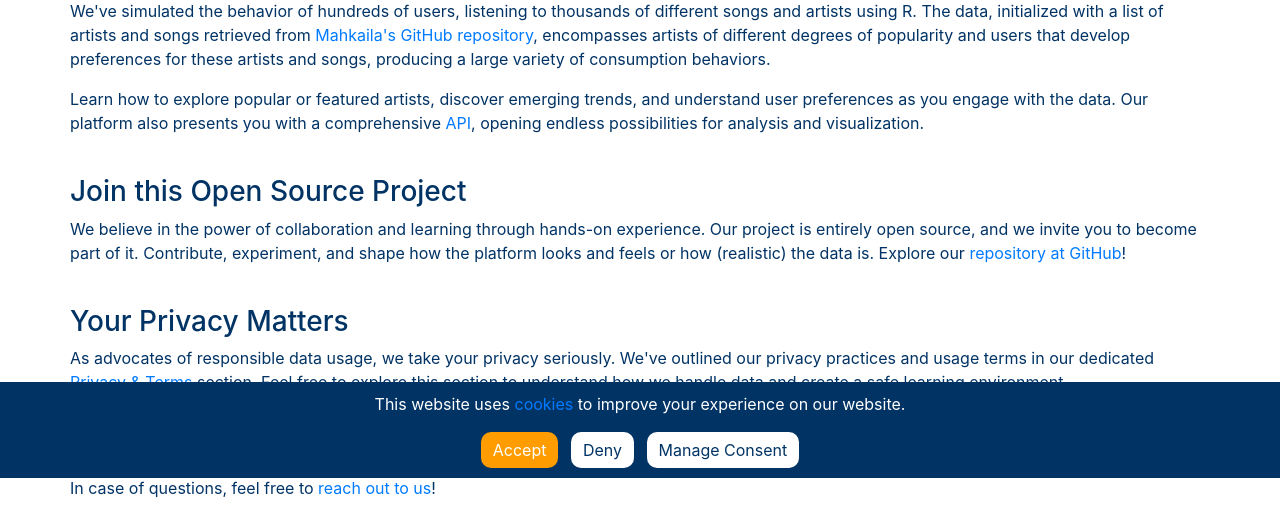
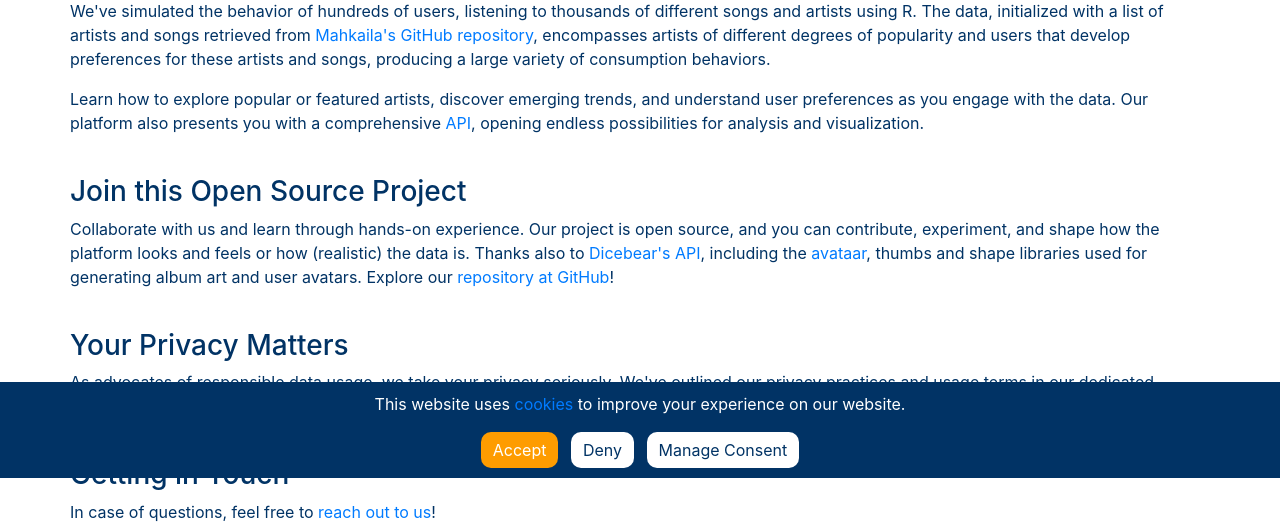
Before and after one commit to tilburgsciencehub/music-to-scrape, a Flask app: page /about in a window 1280 px wide. Shown: the part 322-849 px from the top of the page. Run offline with Flask 3, Linux system fonts and the light colour scheme; some libraries are stand-ins or nearby versions.

Commit message:
update layout with real avatars and album art

```diff
--- a/flask_app/templates/about.html
+++ b/flask_app/templates/about.html
@@ -41,9 +41,12 @@
         <!-- Open Source Contribution -->
         <div class="row mt-4">
             <h3>Join this Open Source Project</h3>
-            <p>We believe in the power of collaboration and learning through hands-on experience. Our project is
-                entirely open source, and we invite you to become part of it. Contribute, experiment, and shape
-                how the platform looks and feels or how (realistic) the data is. Explore our
+            <p>Collaborate with us and learn through hands-on experience. Our project is
+                open source, and you can contribute, experiment, and shape
+                how the platform looks and feels or how (realistic) the data is. Thanks also
+                to <a href="https://www.dicebear.com">Dicebear's API</a>, including the <a href="https://www.dicebear.com/styles/avataaars/">avataar</a>, thumbs and shape libraries
+                used for generating album art and user avatars.
+                Explore our
                 <a href="https://github.com/tilburgsciencehub/music-to-scrape">repository at GitHub</a>!</p>
         </div>
         <!-- End of Open Source Contribution -->
--- a/flask_app/templates/artist_page.html
+++ b/flask_app/templates/artist_page.html
@@ -9,7 +9,7 @@
     <section>
         <div class="row my-3">
             <div class="col-lg-4 album_single_img">
-                <img src="https://images.unsplash.com/photo-1605722243979-fe0be8158232?ixlib=rb-4.0.3&ixid=MnwxMjA3fDB8MHxleHBsb3JlLWZlZWR8Mnx8fGVufDB8fHx8&w=1000&q=80"
+                <img src="https://api.dicebear.com/8.x/thumbs/svg?seed={{artist_info.ArtistID}}&backgroundColor=0a5b83,1c799f,69d2e7,f1f4dc&shapeColor=0a5b83,1c799f,69d2e7,f1f4dc"
                     class="img-fluid">
             </div>
             <div class="col-lg-8 album_single_text">
--- a/flask_app/templates/user_page.html
+++ b/flask_app/templates/user_page.html
@@ -9,7 +9,7 @@
     <section>
         <div class="row my-3">
             <div class="col-lg-4 album_single_img d-flex align-items-center justify-content-center">
-                <img src="{{ url_for('static', filename='images/icon-user.png') }}" class="img-fluid-user">
+                <img src="https://api.dicebear.com/8.x/avataaars/svg?seed={{user_info.username}}&backgroundColor=ffdfbf&accessoriesColor=25557c,262e33,3c4f5c,5199e4,65c9ff,929598,b1e2ff,e6e6e6,ff488e,ff5c5c,ffafb9,ffdeb5,ffffb1,ffffff,a7ffc4&clothesColor=262e33,3c4f5c,5199e4,65c9ff,929598,b1e2ff,e6e6e6,ff488e,ffafb9,ffffb1,ffffff,25557c&clothing=blazerAndShirt,blazerAndSweater,collarAndSweater,graphicShirt,hoodie,shirtCrewNeck,overall,shirtScoopNeck,shirtVNeck&eyebrows=default,defaultNatural,flatNatural,frownNatural,raisedExcited,raisedExcitedNatural,unibrowNatural,upDown,upDownNatural&eyes=closed,default,eyeRoll,happy,hearts,side,surprised,wink,winkWacky,xDizzy&mouth=default,grimace,smile,tongue,twinkle" class="img-fluid-user">
             </div>
             <div class="col-lg-8 album_single_text mt-5">
                 <h2>{{ user_info.username }}</h2>
```
Also changed, not shown: flask_app/templates/index.html (+4 -4 lines), README.md.
